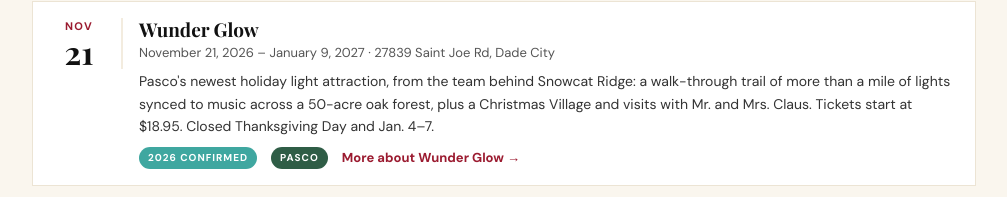
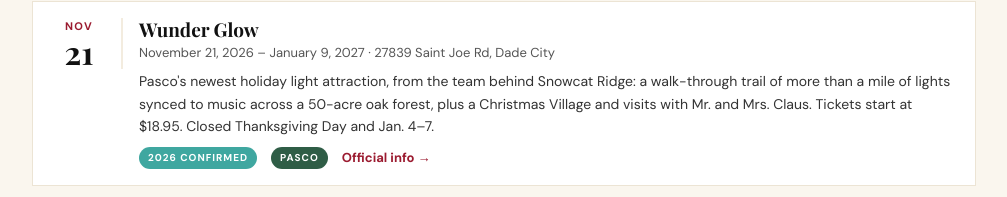
Before and after one commit to jennrose5280-oss/landolakeslocal, a plain HTML site: page Published/guides/holiday-events-2026/index.html in a window 1280 px wide. Shown: the part 2258-2455 px from the top of the page, without its empty margins (136-1143 px from the left). Drawn offline with nearby package versions, Linux system fonts and the light colour scheme; a web font is replaced by a local one.

Commit message:
Holiday guide: link Wunder Glow card to wunderglow.com
Co-Authored-By: Claude Opus 5.5 <noreply@anthropic.com>
Claude-Session: https://claude.ai/code/session_01JsEKCuRm7qh8cgHRGTUTEt

```diff
--- a/Published/guides/holiday-events-2026/index.html
+++ b/Published/guides/holiday-events-2026/index.html
@@ -688,7 +688,7 @@
           <h3>Wunder Glow</h3>
           <div class="meta">November 21, 2026 – January 9, 2027 &middot; 27839 Saint Joe Rd, Dade City</div>
           <p class="desc">Pasco's newest holiday light attraction, from the team behind Snowcat Ridge: a walk-through trail of more than a mile of lights synced to music across a 50-acre oak forest, plus a Christmas Village and visits with Mr. and Mrs. Claus. Tickets start at $18.95. Closed Thanksgiving Day and Jan. 4–7.</p>
-          <div class="row"><span class="pill ok">2026 confirmed</span><span class="pill pasco">Pasco</span><a class="more" href="https://www.wftv.com/news/local/new-10-million-holiday-light-attraction-is-set-open-near-tampa/M7YHFV7KGVDVBILGXR2MA4W22Q/" target="_blank" rel="noopener">More about Wunder Glow →</a></div>
+          <div class="row"><span class="pill ok">2026 confirmed</span><span class="pill pasco">Pasco</span><a class="more" href="https://wunderglow.com/" target="_blank" rel="noopener">Official info →</a></div>
         </div>
       </article>
 
```
